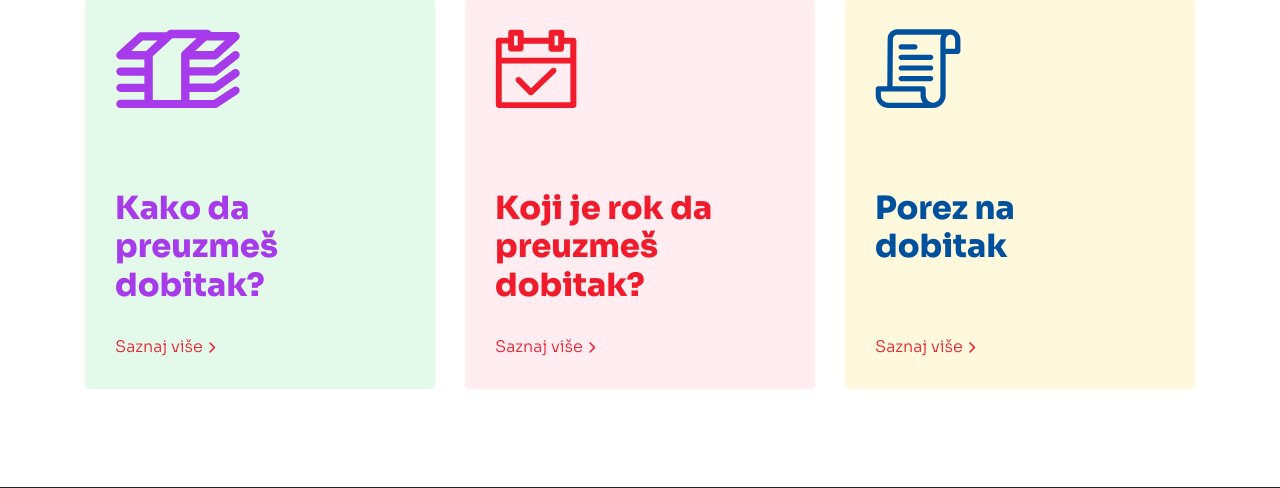
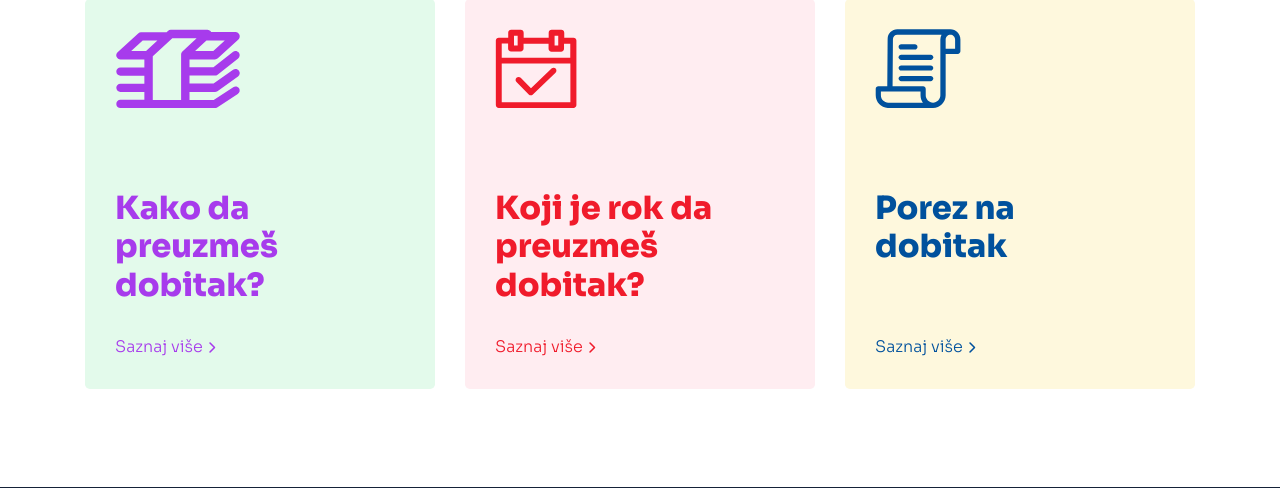
Before and after one commit to millan89/redesign, a PHP site: page /rezultati.html in a window 1280 px wide. Shown: the part 2334-2822 px from the top of the page. Run offline with PHP 8.4, Linux system fonts and the light colour scheme; some libraries are stand-ins or nearby versions; some web fonts are replaced.

Commit message:
izmenio link-arrow klasu

```diff
--- a/css/style-1.css
+++ b/css/style-1.css
@@ -111,7 +111,6 @@ p {
 
 /* link-arrow */
 .link-arrow {
-	color: var(--brand-red);
 	text-decoration: none;
 	font-weight: 300;
 }
@@ -122,7 +121,7 @@ p {
 	font-family: var(--font-fa);
 	font-weight: 700;
 	margin-left: 5px;
-	transition: all ease-in-out 250ms;
+	transition: margin ease-in-out .1s;
 }
 
 .link-arrow:hover {
@@ -133,6 +132,19 @@ p {
 .link-arrow:hover::after {
 	margin-left: 12px;
 }
+
+.link-arrow--red {
+	color: var(--brand-red);
+}
+
+.link-arrow--purple {
+	color: var(--brand-purple);
+}
+
+.link-arrow--darkblue {
+	color: var(--brand-dark-blue-3);
+}
+
 /* link-arrow */
 
 /* MAIN BANNER >> */
--- a/css/style.css
+++ b/css/style.css
@@ -87,6 +87,7 @@ p {
     font-size: 1.2rem;
 }
 
+a strong,
 p strong {
     font-weight: 700;
 }
--- a/rezultati.html
+++ b/rezultati.html
@@ -1116,7 +1116,7 @@
                                 <h3 class="color-purple">Kako da
                                     preuzmeš
                                     dobitak?</h3>
-                                <a href="#" class="link-arrow mt-auto">Saznaj više</a>
+                                <a href="#" class="link-arrow link-arrow--purple mt-auto">Saznaj više</a>
                             </div>
                         </div>
                     </div>
@@ -1129,7 +1129,7 @@
                                 <h3 class="color-red">Koji je rok da
                                     preuzmeš
                                     dobitak?</h3>
-                                <a href="#" class="link-arrow mt-auto">Saznaj više</a>
+                                <a href="#" class="link-arrow link-arrow--red mt-auto">Saznaj više</a>
                             </div>
                         </div>
                     </div>
@@ -1140,7 +1140,7 @@
                             </div>
                             <div class="grid-item__body">
                                 <h3 class="color-darkblue">Porez na <br>dobitak</h3>
-                                <a href="#" class="link-arrow mt-auto">Saznaj više</a>
+                                <a href="#" class="link-arrow link-arrow--darkblue mt-auto">Saznaj više</a>
                             </div>
                         </div>
                     </div>
```
